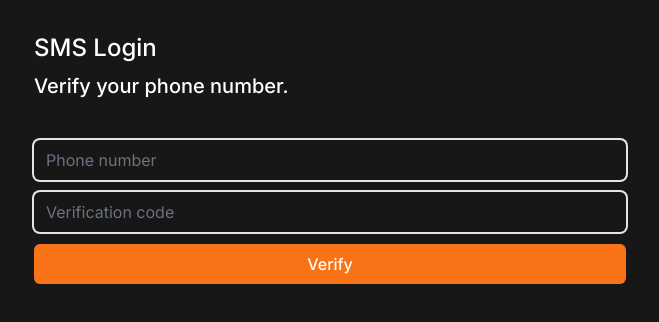
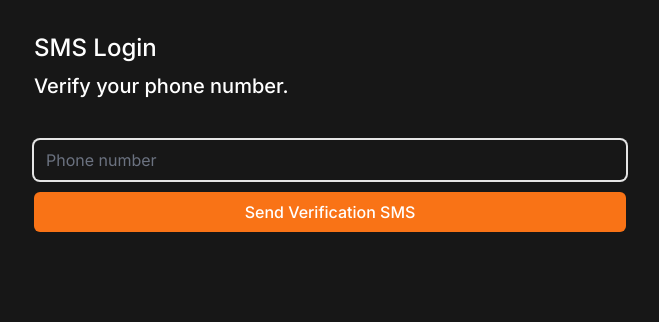
Before and after one commit to KKamjangE/Next14-Toy, a Next.js app: page /sms in a window 1280 px wide. Shown: the top 322 px of the page, without its empty margins (310-969 px from the left). Built offline with nearby package versions, Linux system fonts and the light colour scheme.

Commit message:
Feat: sms login dynamic form 구현

```diff
--- a/app/sms/page.tsx
+++ b/app/sms/page.tsx
@@ -1,28 +1,51 @@
+"use client";
+
 import Button from "@/app/components/button";
 import Input from "@/app/components/input";
-import SocialLogin from "@/app/components/social-login";
+import { smsLogin } from "@/app/sms/actions";
+import { useFormState } from "react-dom";
+
+const initialState = {
+    token: false,
+    error: undefined,
+};
 
 export default function SMSLogin() {
+    const [state, dispatch] = useFormState(smsLogin, initialState);
     return (
         <div className="flex flex-col gap-10 px-6 py-8">
             <div className="flex flex-col gap-2 *:font-medium">
                 <h1 className="text-2xl">SMS Login</h1>
                 <h2 className="text-xl">Verify your phone number.</h2>
             </div>
-            <form className="flex flex-col gap-3">
-                <Input
-                    type="number"
-                    placeholder="Phone number"
-                    errors={[]}
-                    required
+            <form action={dispatch} className="flex flex-col gap-3">
+                {state.token ? (
+                    <Input
+                        key="token"
+                        name="token"
+                        type="number"
+                        placeholder="Verification code"
+                        required
+                        autoComplete="off"
+                        min={100000}
+                        max={999999}
+                    />
+                ) : (
+                    <Input
+                        key="phone"
+                        name="phone"
+                        type="text"
+                        autoComplete="off"
+                        placeholder="Phone number"
+                        required
+                        errors={state.error?.formErrors}
+                    />
+                )}
+                <Button
+                    text={
+                        state.token ? "Verify Token" : "Send Verification SMS"
+                    }
                 />
-                <Input
-                    type="number"
-                    placeholder="Verification code"
-                    errors={[]}
-                    required
-                />
-                <Button loading={false} text="Verify" />
             </form>
         </div>
     );
```
